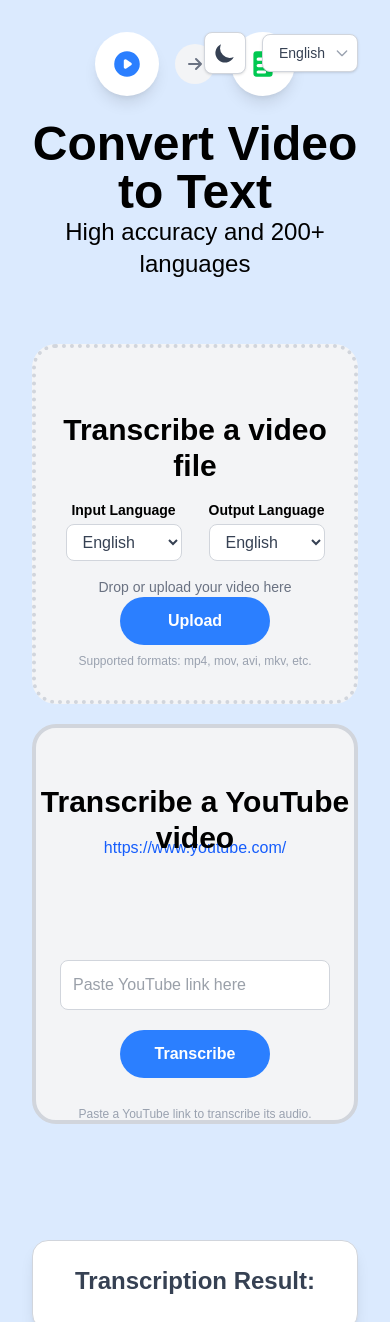
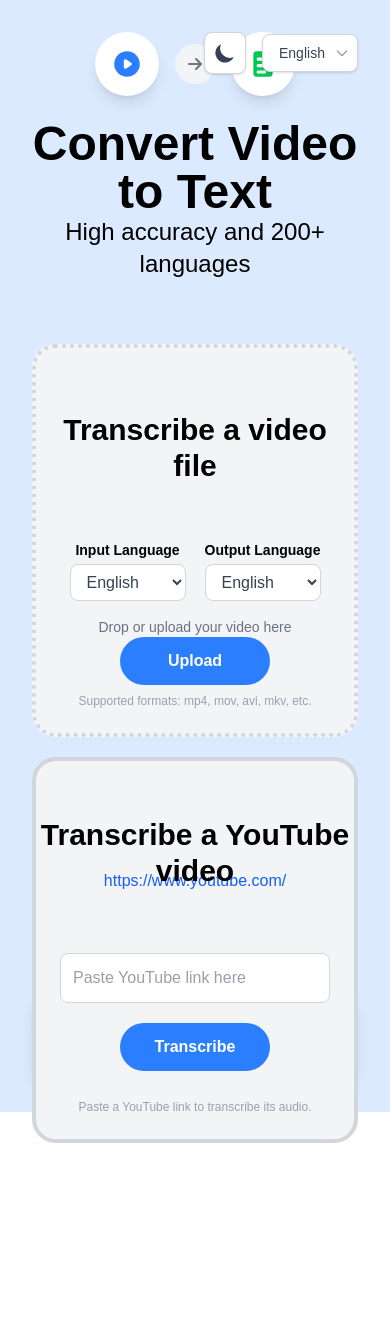
Before and after one commit to tnyw326/transcribing-app, a Next.js app: page / in a window 390 px wide. Shown: the top 1322 px of the page. After the commit the page ends 1143 px from the top, so only its background shows below. Built offline with nearby package versions, Linux system fonts and the light colour scheme.

Commit message:
fix padding issue

```diff
--- a/app/page.tsx
+++ b/app/page.tsx
@@ -68,6 +68,7 @@ import OpenAI from 'openai';
 export default function Home() {
   const [isDragOver, setIsDragOver] = useState(false);
   const [selectedFile, setSelectedFile] = useState<File | null>(null);
+  const [isFileSelected, setIsFileSelected] = useState(false);
   const [selectedLanguage, setSelectedLanguage] = useState("en");
   const [isDarkMode, setIsDarkMode] = useState(false);
   const [isTranscribing, setIsTranscribing] = useState(false);
@@ -108,6 +109,7 @@ export default function Home() {
 
     if (videoFile) {
       setSelectedFile(videoFile);
+      setIsFileSelected(true);
     } else {
       alert(t.pleaseSelectValidVideo);
     }
@@ -117,6 +119,7 @@ export default function Home() {
     const file = e.target.files?.[0];
     if (file && file.type.startsWith('video/')) {
       setSelectedFile(file);
+      setIsFileSelected(true);
     } else if (file) {
       alert(t.pleaseSelectValidVideo);
     }
@@ -129,6 +132,7 @@ export default function Home() {
   const handleRemoveFile = () => {
     setSelectedFile(null);
     setTranscriptionResult("");
+    setIsFileSelected(false);
   };
 
   const handleTranscribe = async () => {
@@ -240,10 +244,10 @@ export default function Home() {
         <p className="text-5xl font-extrabold">{t.title}</p>
         <p className="text-2xl font-normal">{t.subtitle}</p>
       </div>
-      <div className={`flex flex-col lg:flex-row w-full lg:w-[960px] lg:h-[500px] h-[800px] gap-0 ${isDarkMode ? 'text-white' : 'text-black'}`}>
+      <div className={`flex flex-col lg:flex-row w-full lg:w-[960px] h-[550px] gap-0 ${isDarkMode ? 'text-white' : 'text-black'}`}>
         {/* Video File Card */}
         <div
-          className={`flex flex-col items-center justify-center w-full lg:w-1/2 lg:mr-5 h-1/2 lg:h-full mb-5 lg:mt-0 rounded-3xl gap-5 relative p-6 border-4 border-dotted transition-colors duration-200 ${
+          className={`flex flex-col items-center justify-center w-full lg:w-1/2 lg:mr-5 h-full mb-5 lg:mt-0 rounded-3xl gap-5 relative p-6 border-4 border-dotted transition-colors duration-200 ${
             isDragOver
               ? isDarkMode
                 ? 'border-blue-400 bg-blue-900/20'
@@ -265,7 +269,7 @@ export default function Home() {
             <h2 className={`text-3xl font-bold pt-10 mb-4 ${isDarkMode ? 'text-white' : 'text-black'}`}>{t.transcribeVideoFile}</h2>
 
             {/* Language selectors */}
-            <div className="flex flex-row gap-4 mb-4 w-full items-center justify-center">
+            <div className={`flex flex-row mb-4 w-full items-center ${isFileSelected ? 'mt-5' : 'lg:mt-21 mt-10'}`}>
               {/* Input Language Selector */}
               <div className="flex flex-col w-full items-center">
                 <label className="text-sm font-semibold mb-1 relative">{t.inputLanguage}</label>
@@ -361,7 +365,7 @@ export default function Home() {
           </div>
         </div>
         {/* YouTube Card */}
-        <div className={`flex flex-col items-center pt-17 w-full lg:w-1/2 h-1/2 lg:h-full mb-5 lg:mt-0 rounded-3xl gap-5 relative p-6 border-4 ${
+        <div className={`flex flex-col items-center pt-17 lg:w-1/2 h-[550px] mb-5 lg:mt-0 rounded-3xl gap-5 relative p-6 border-4 ${
           isDarkMode ? 'bg-gray-800 border-gray-600' : 'bg-gray-100 border-gray-300'
         }`}>
           <h2 className={`absolute top-4 text-3xl font-bold pt-10 ${isDarkMode ? 'text-white' : 'text-black'}`}>{t.transcribeYouTube}</h2>
@@ -375,7 +379,7 @@ export default function Home() {
               https://www.youtube.com/
             </a>
           </div>
-          <div className="flex flex-col items-center justify-center gap-5 mt- w-full pt-20">
+          <div className="flex flex-col items-center justify-center gap-5 mt- w-full lg:pt-20 pt-10">
             <div className="text-center w-full">
               <input
                 type="text"
--- a/package.json
+++ b/package.json
@@ -13,6 +13,7 @@
     "@fortawesome/free-solid-svg-icons": "^6.7.2",
     "@fortawesome/react-fontawesome": "^0.2.2",
     "next": "15.3.4",
+    "openai": "^5.9.0",
     "react": "^19.0.0",
     "react-dom": "^19.0.0",
     "react-dropzone": "^14.3.8"
```
Also changed, not shown: 1 other file (tests, documents, lock files or other folders).
